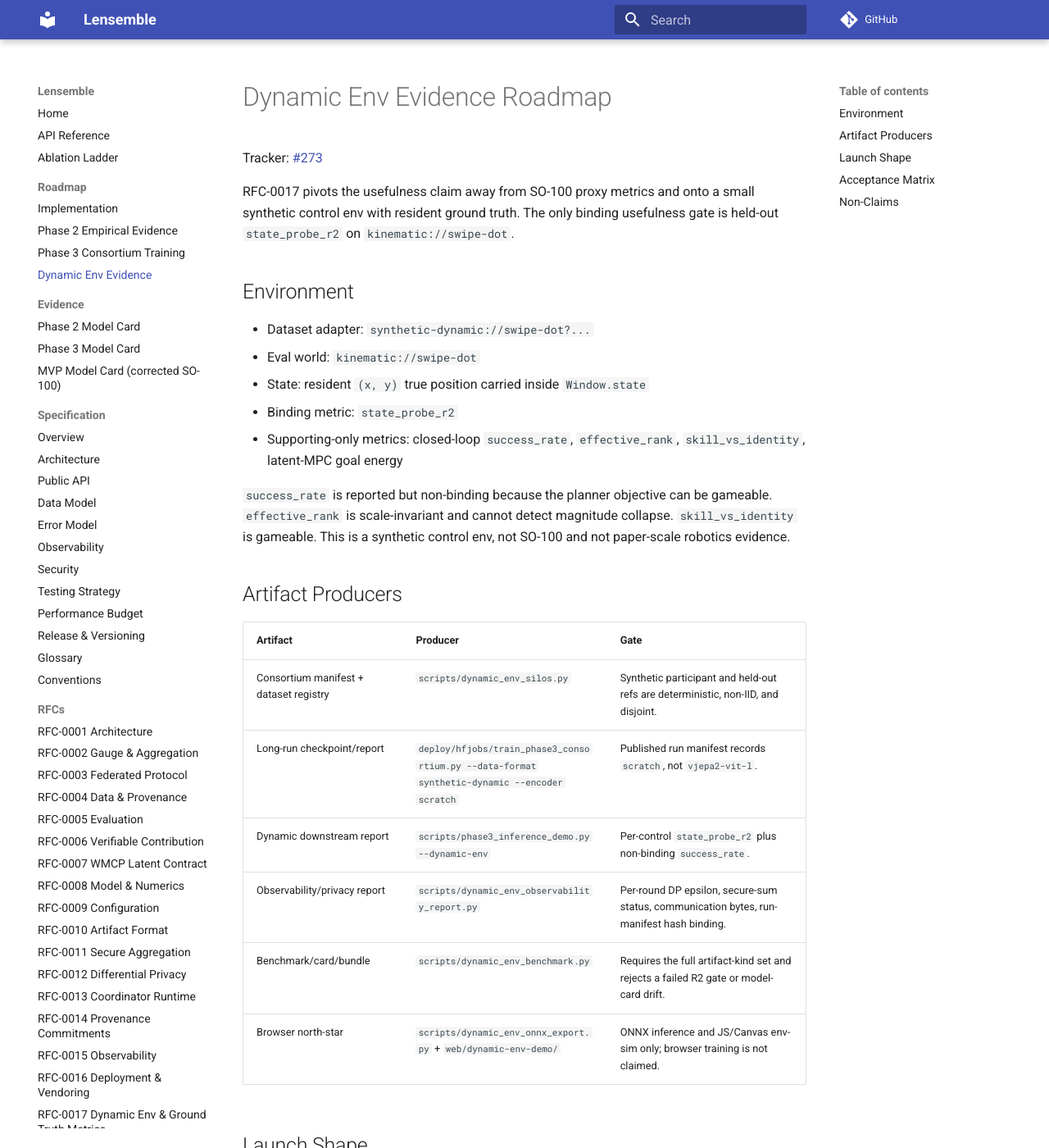
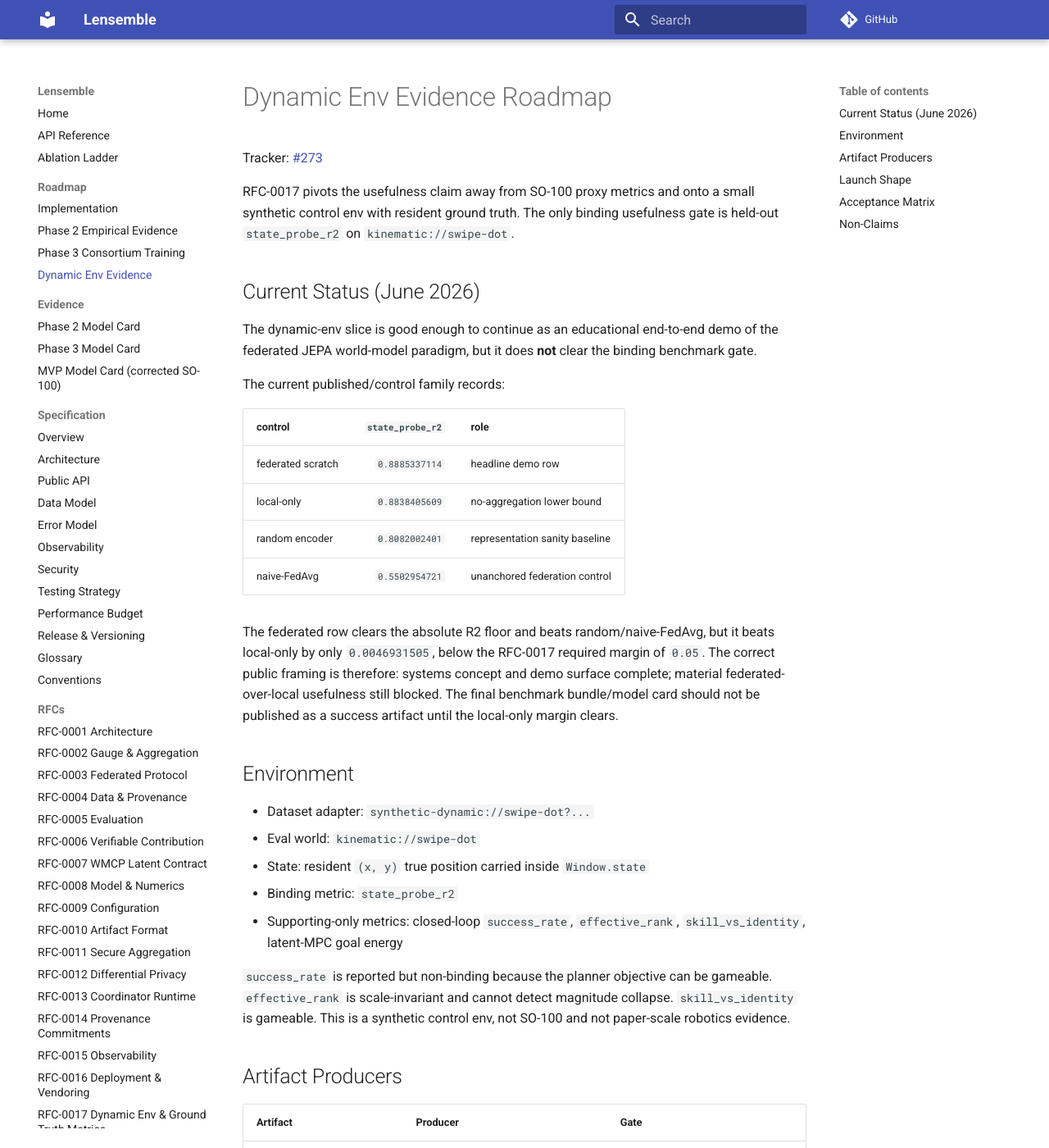
Before and after one commit to AbdelStark/Lensemble, an MkDocs documentation site: the page built from docs/roadmap/DYNAMIC_ENV.md, in a window 1280 px wide and 1400 px high. Shown: the whole window at 82% size. Built offline with MkDocs 1.6.1 and Material for MkDocs 9.7.7, drawn with Linux system fonts in a browser that asks for light colours; comment, search, counter and statistics services are not loaded; some of the changed text lies outside the part shown.

Commit message:
docs: polish dynamic-env demo framing

````diff
--- a/docs/roadmap/DYNAMIC_ENV.md
+++ b/docs/roadmap/DYNAMIC_ENV.md
@@ -5,6 +5,28 @@ Tracker: [#273](https://github.com/AbdelStark/Lensemble/issues/273)
 RFC-0017 pivots the usefulness claim away from SO-100 proxy metrics and onto a
 small synthetic control env with resident ground truth. The only binding
 usefulness gate is held-out `state_probe_r2` on `kinematic://swipe-dot`.
+
+## Current Status (June 2026)
+
+The dynamic-env slice is good enough to continue as an educational end-to-end
+demo of the federated JEPA world-model paradigm, but it does **not** clear the
+binding benchmark gate.
+
+The current published/control family records:
+
+| control | `state_probe_r2` | role |
+|---|---:|---|
+| federated scratch | `0.8885337114` | headline demo row |
+| local-only | `0.8838405609` | no-aggregation lower bound |
+| random encoder | `0.8082002401` | representation sanity baseline |
+| naive-FedAvg | `0.5502954721` | unanchored federation control |
+
+The federated row clears the absolute R2 floor and beats random/naive-FedAvg, but
+it beats local-only by only `0.0046931505`, below the RFC-0017 required margin
+of `0.05`. The correct public framing is therefore: systems concept and demo
+surface complete; material federated-over-local usefulness still blocked. The
+final benchmark bundle/model card should not be published as a success artifact
+until the local-only margin clears.
 
 ## Environment
 
@@ -33,7 +55,7 @@ SO-100 and not paper-scale robotics evidence.
 
 ## Launch Shape
 
-The intended C11 job shape is:
+Representative federated launcher shape:
 
 ```bash
 hf jobs uv run --flavor a10g-large --timeout 2h --secrets HF_TOKEN \
@@ -72,9 +94,9 @@ hf jobs uv run --flavor a10g-large --timeout 2h --secrets HF_TOKEN \
 | The eval report exposes binding `state_probe_r2`. | `lensemble.eval.report.EvalReport.state_probe_r2`, `tests/ml/test_harness.py` | Implemented locally. |
 | The CPU gate distinguishes binding R2 from scale-invariant collapse. | `tests/ml/test_dynamic_env_cpu_gate.py` | Implemented locally. |
 | The HF launcher records a true scratch architecture. | `--encoder scratch`, `tests/ml/test_phase3_consortium_launcher.py` | Implemented locally. |
-| The published checkpoint clears the binding gate. | `dynamic_env_benchmark_report.json`: federated `state_probe_r2 >= 0.5` and margin over random / naive-FedAvg / local-only, DP-on | Pending the C11 GPU run. |
-| The final model card is integrity chained. | `dynamic_env_evidence_bundle.json` with required artifact kinds and byte-identical card embedding | Producer implemented; final artifact pending C11. |
-| Browser demo is scoped correctly. | `web/dynamic-env-demo/`, `scripts/dynamic_env_onnx_export.py`, `tests/ml/test_dynamic_env_browser_demo.py` | Implemented locally; exported ONNX artifact pending C11 checkpoint. |
+| The published checkpoint clears the binding gate. | `dynamic_env_benchmark_report.json`: federated `state_probe_r2 >= 0.5` and margin over random / naive-FedAvg / local-only, DP-on | Blocked: federated R2 is `0.8885337114`, local-only is `0.8838405609`, margin is `0.0046931505 < 0.05`. |
+| The final model card is integrity chained. | `dynamic_env_evidence_bundle.json` with required artifact kinds and byte-identical card embedding | Producer implemented; no success bundle/model card published while the binding margin fails. |
+| Browser demo is scoped correctly. | `web/dynamic-env-demo/`, `scripts/dynamic_env_onnx_export.py`, `tests/ml/test_dynamic_env_browser_demo.py` | Implemented as ONNX inference + JS/Canvas env-sim; browser training is not claimed. |
 
 ## Non-Claims
 
@@ -83,3 +105,5 @@ hf jobs uv run --flavor a10g-large --timeout 2h --secrets HF_TOKEN \
 - No provenance ledger implementation.
 - No cryptographic proof of honest participant computation.
 - No browser training claim.
+- No claim that the current federated dynamic-env checkpoint materially beats
+  local-only.
````
Also changed, not shown: AGENTS.md (added, +58 -0 lines), README.md (+27 -5 lines), SPEC.md (+4 -3 lines), 2 other files.
